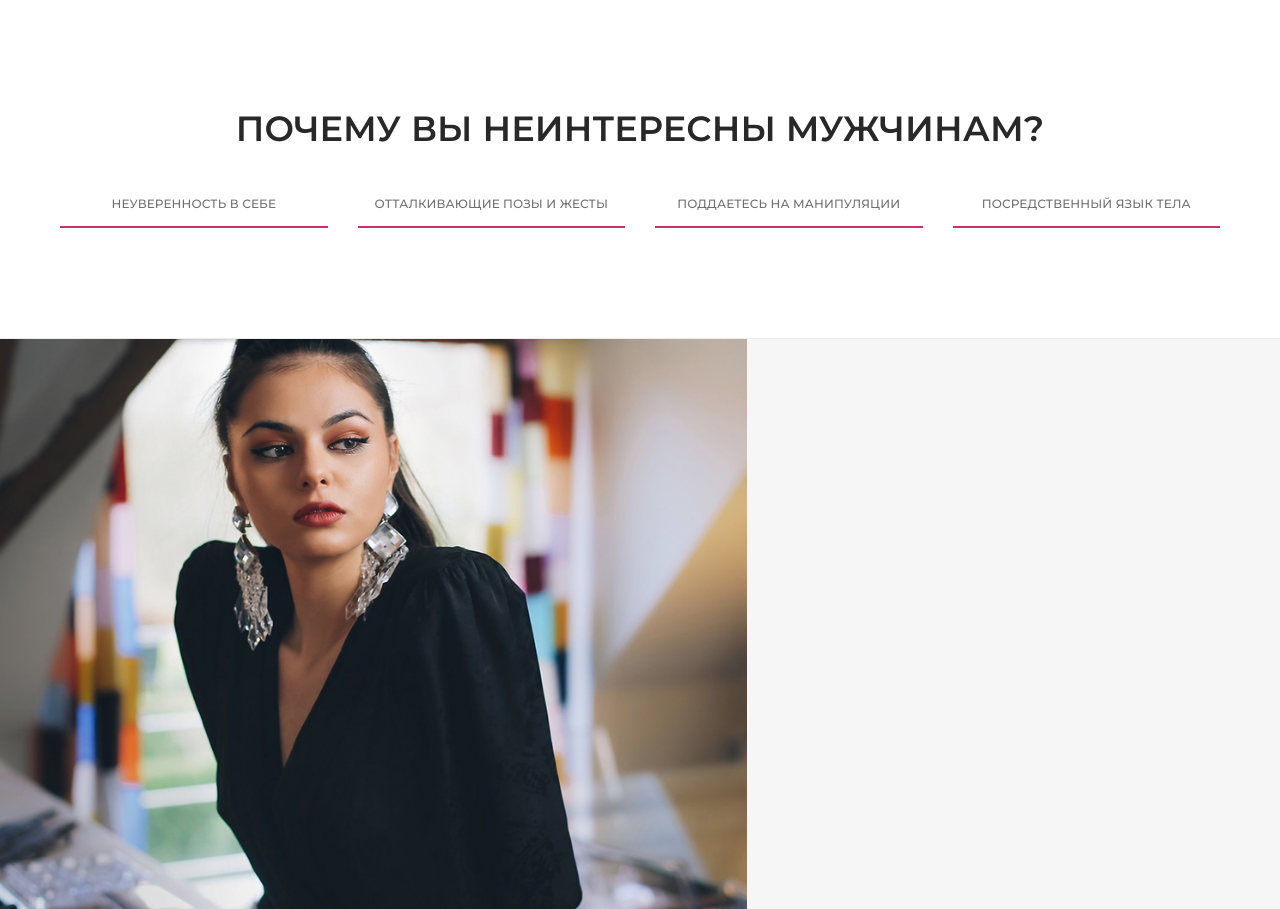
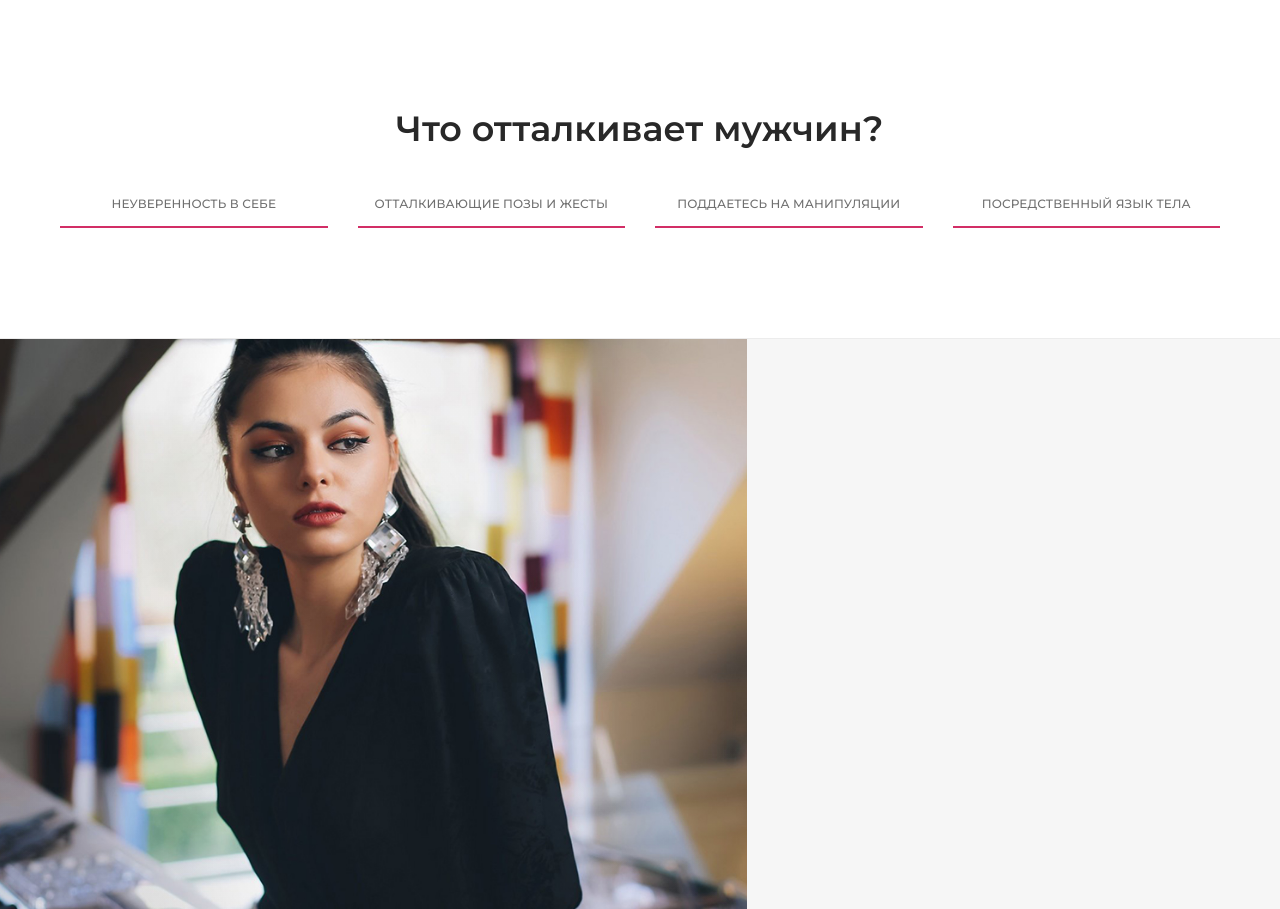
Before and after one commit to dimlevsha/dimlevsha.github.io, a plain HTML site: page index.html in a window 1280 px wide. Shown: the part 882-1791 px from the top of the page. Drawn offline with nearby package versions, Linux system fonts and the light colour scheme.

Commit message:
Update index.html

```diff
--- a/index.html
+++ b/index.html
@@ -118,7 +118,7 @@
 
                     <div class="wow flipInX animated animated animated animated animated animated animated" style="visibility: visible; animation-duration: 1300ms; animation-name: flipInX;">
                     <div class="col-md-12 col-sm-12 col-xs-12 text-center">
-                            <h2 class="section-title-large sm-section-title-medium text-dark-gray font-weight-600 alt-font margin-three-bottom xs-margin-fifteen-bottom tz-text">ПОЧЕМУ ВЫ НЕИНТЕРЕСНЫ МУЖЧИНАМ?</h2>
+                            <h2 class="section-title-large sm-section-title-medium text-dark-gray font-weight-600 alt-font margin-three-bottom xs-margin-fifteen-bottom tz-text">Что отталкивает мужчин?</h2>
                             <div class="text-medium width-60 margin-lr-auto md-width-70 sm-width-100 tz-text" style="background-color: rgba(0, 0, 0, 0); font-weight: 400; font-family: 'Open Sans', sans-serif; text-transform: none; border-radius: 0px; color: rgb(208, 32, 102) !important; font-size: 20px !important;" id="ui-id-42">
 </div>
                         </div>
```
